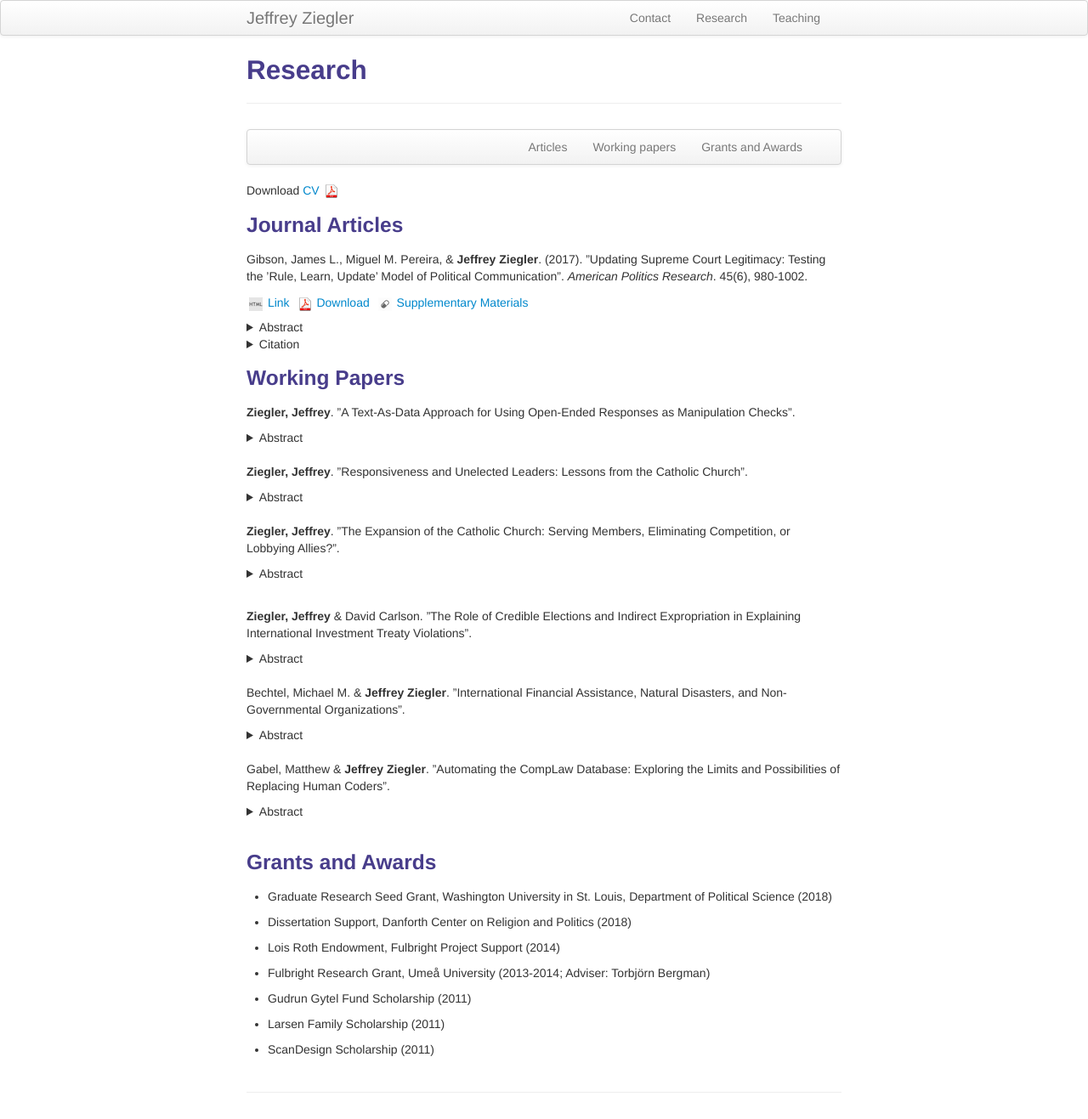
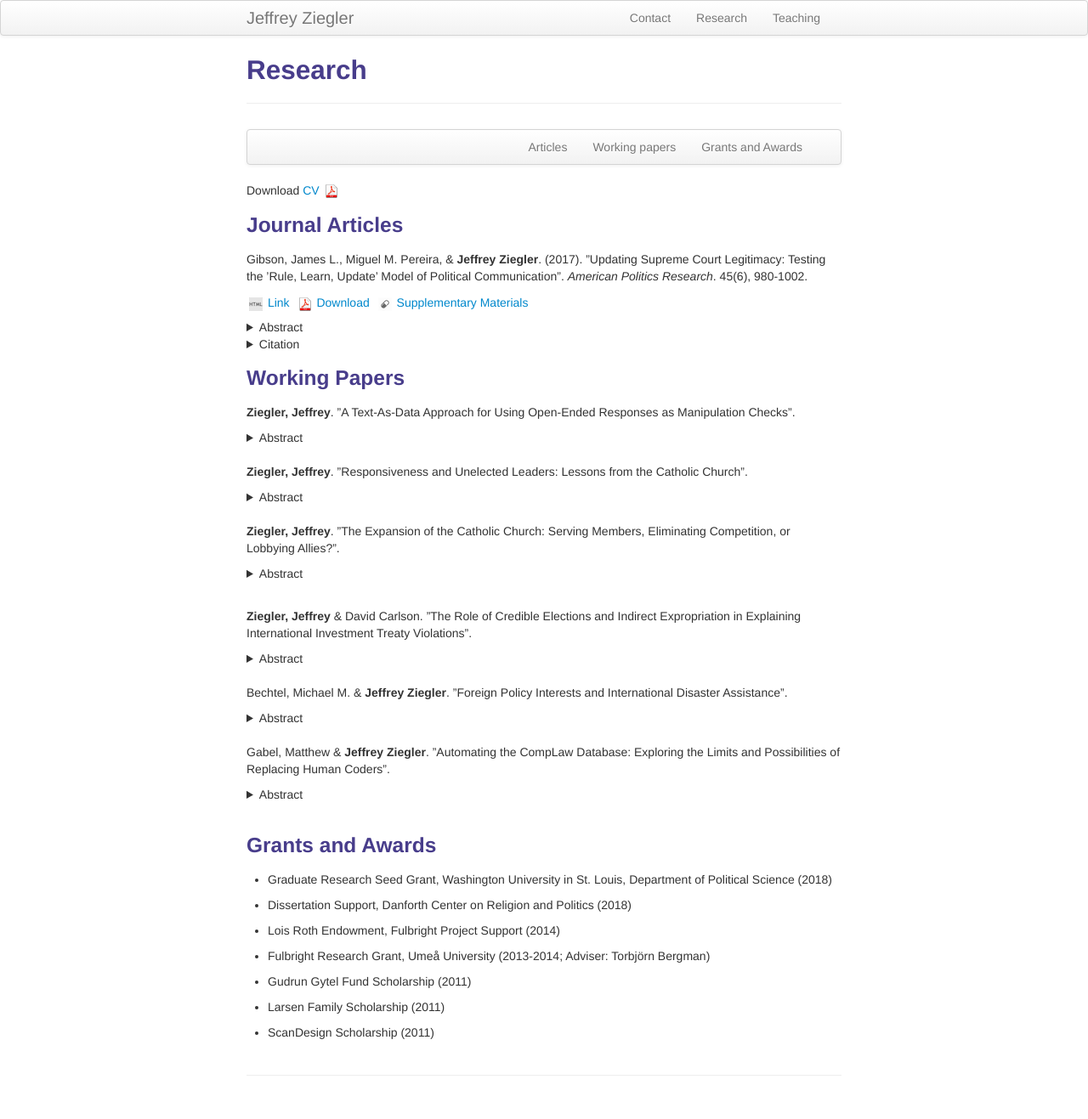
Before and after one commit to zieglerjef/zieglerjef.github.io, a Jekyll site: the page built from pages/pubs.md, in a window 1280 px wide. Shown: the whole page at 85% size. Built offline with Jekyll 4.4.1, drawn with Linux system fonts in a browser that asks for light colours; some of the changed lines change nothing that is shown.

Commit message:
Update pubs.md

```diff
--- a/pages/pubs.md
+++ b/pages/pubs.md
@@ -89,11 +89,11 @@
 </p><br/>
 </details>
 <br/>
-Bechtel, Michael M. & **Jeffrey Ziegler**. ”International Financial Assistance, Natural Disasters, and Non-Governmental Organizations”.
+Bechtel, Michael M. & **Jeffrey Ziegler**. ”Foreign Policy Interests and International Disaster Assistance”.
 
 <details><summary> Abstract </summary>
 <br/><p>
-To what extent does international financial assistance reflect concerns based on strategic political interests? We propose a political efficiency argument in which countries prioritize the needs of countries that are moderately aligned politically when distributing financial aid. We explore this question by studying how governments respond to natural disasters in foreign countries. We find that even when carefully accounting for affectedness and need, donor countries provide most disaster relief to countries whose policy views are moderately aligned with those of the donor government. In addition, these assistance efforts are significantly more likely to be channeled through non-governmental organizations, thereby bypassing the recipient country’s government. These patterns suggest that international disaster relief may be explained by a political efficiency logic that is at least partly driven by humanitarian considerations and does not exclusively constitute a way for donor countries to trade money for political influence.
+How does international financial assistance reflect strategic political interests? The “buying influence” argument predicts that countries provide more support to gov- ernments that pursue antithetical foreign policy objectives to induce favorable policy shifts. However, such efforts seem unlikely to persuade highly antithetical governments to engage in drastic policy changes and may not be necessary if a recipient country already pursues compatible foreign policies. We analyze international responses by OECD countries to natural disasters using data from 2000 to 2014. The findings suggest that donors provide more relief to countries whose foreign policies are moderately aligned. We also explore donors’ delivery tactics and find that the share of aid provided directly to the recipient country’s government instead of non-governmental organizations increases with greater political affinity. Overall, the pattern in which strategic interests and international assistance are related seems more consistent with a political efficiency logic than with the standard buying influence argument.
 </p><br/>
 </details>
 <br/>
```
